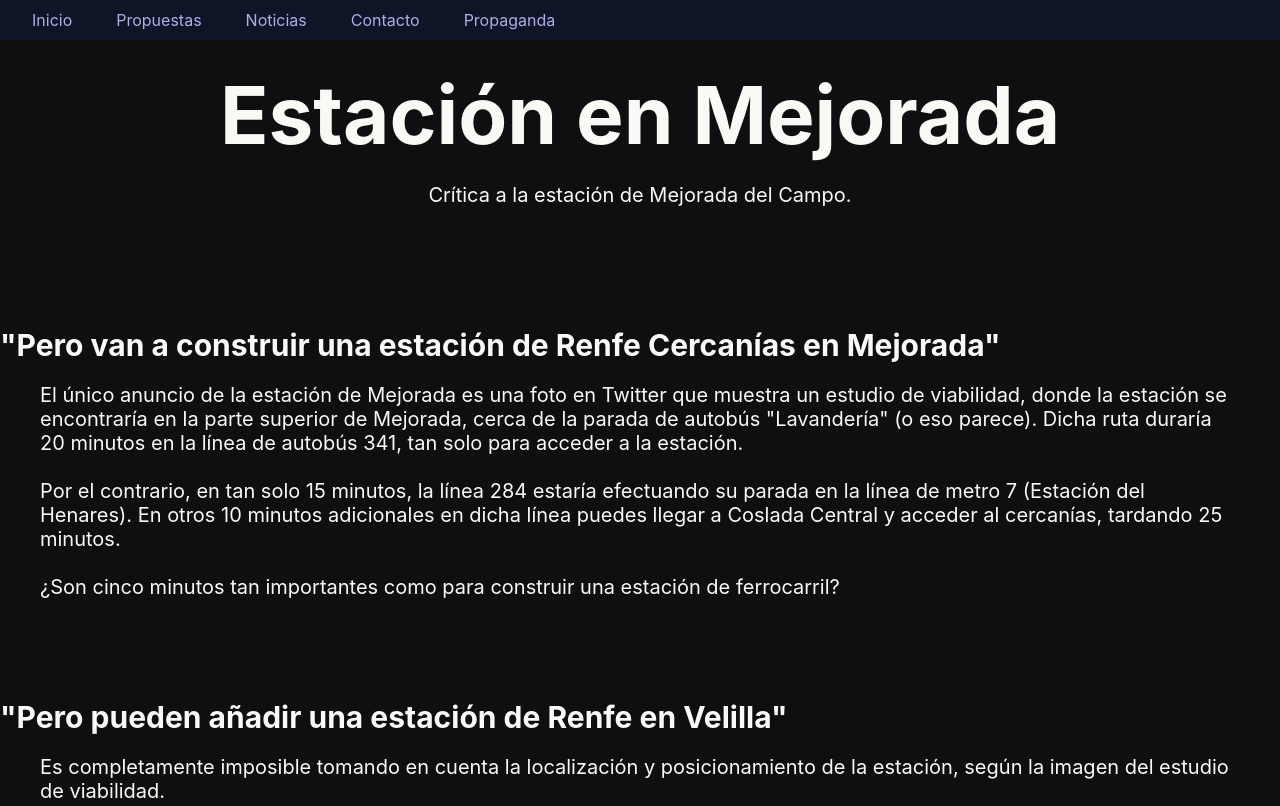
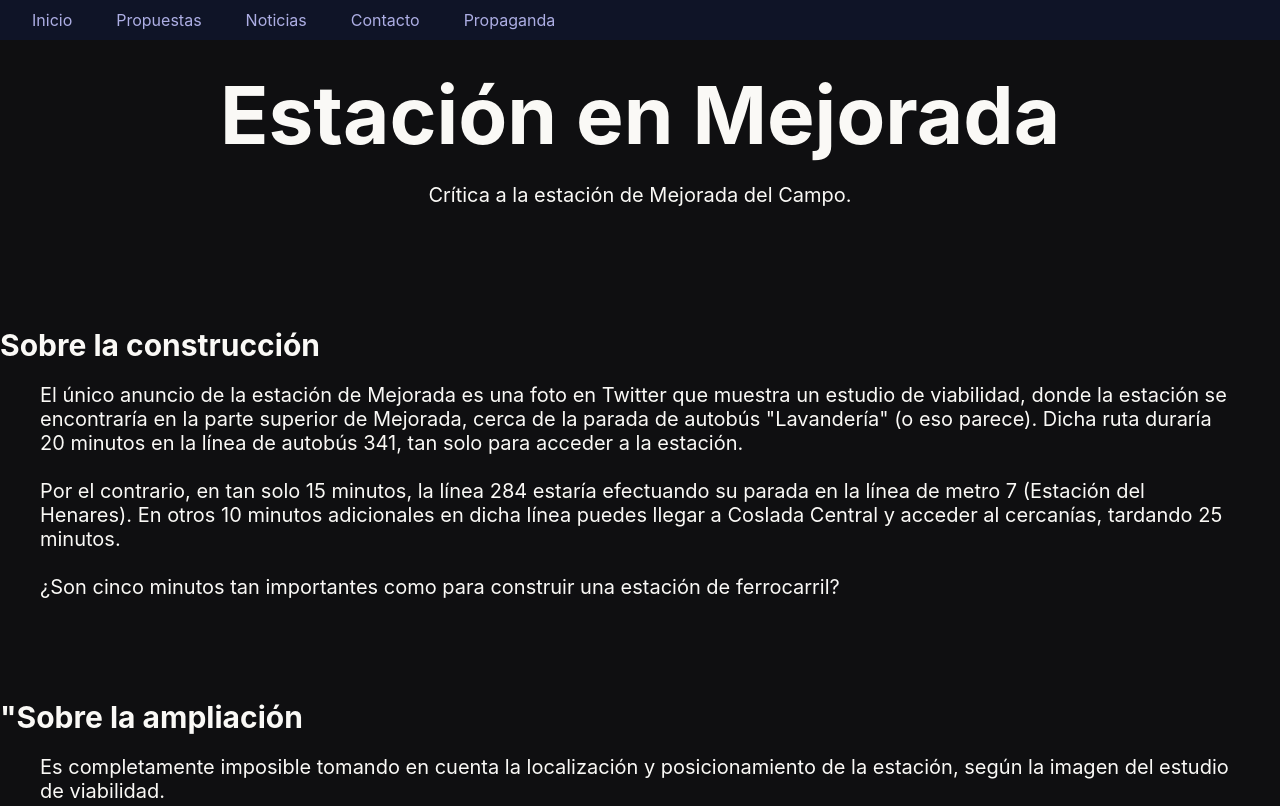
Before and after one commit to velillatransporte/velillatransporte.github.io, a plain HTML site: page sobre-la-estacion/index.html in a window 1280 px wide. Shown: the top 806 px of the page. Drawn offline with Linux system fonts and the light colour scheme.

Commit message:
small fixes

```diff
--- a/sobre-la-estacion/index.html
+++ b/sobre-la-estacion/index.html
@@ -29,7 +29,7 @@
 
 
 <div class="content-title">
-    <h3>"Pero van a construir una estación de Renfe Cercanías en Mejorada"</h3>
+    <h3>Sobre la construcción</h3>
 </div>
 
 <div class="content">
@@ -46,7 +46,7 @@
 </div>
 
 <div class="content-title">
-    <h3>"Pero pueden añadir una estación de Renfe en Velilla"</h3>
+    <h3>"Sobre la ampliación</h3>
 </div>
 
 <div class="content">
```
Also changed, not shown: publicidad/index.html (+1 -1 lines).
